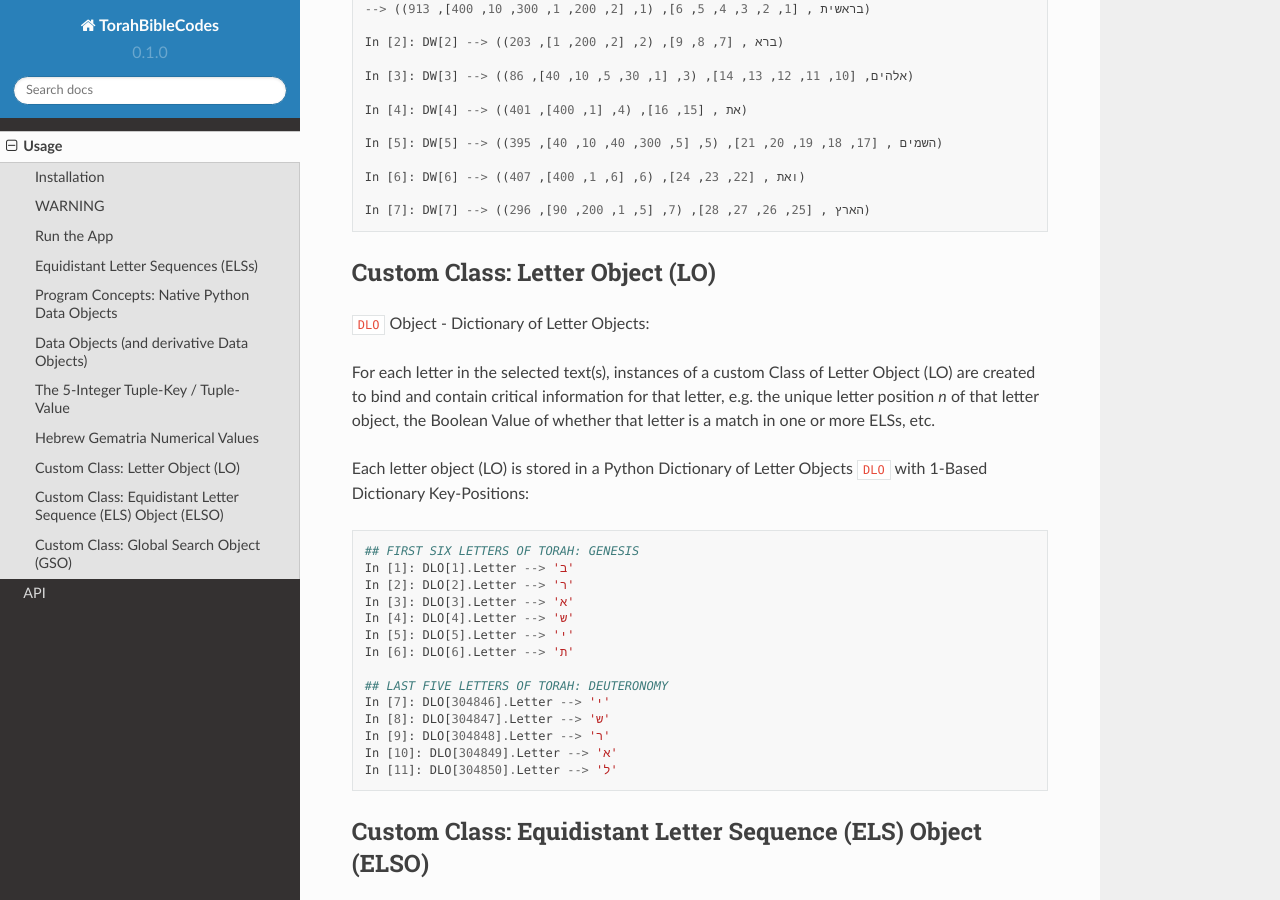
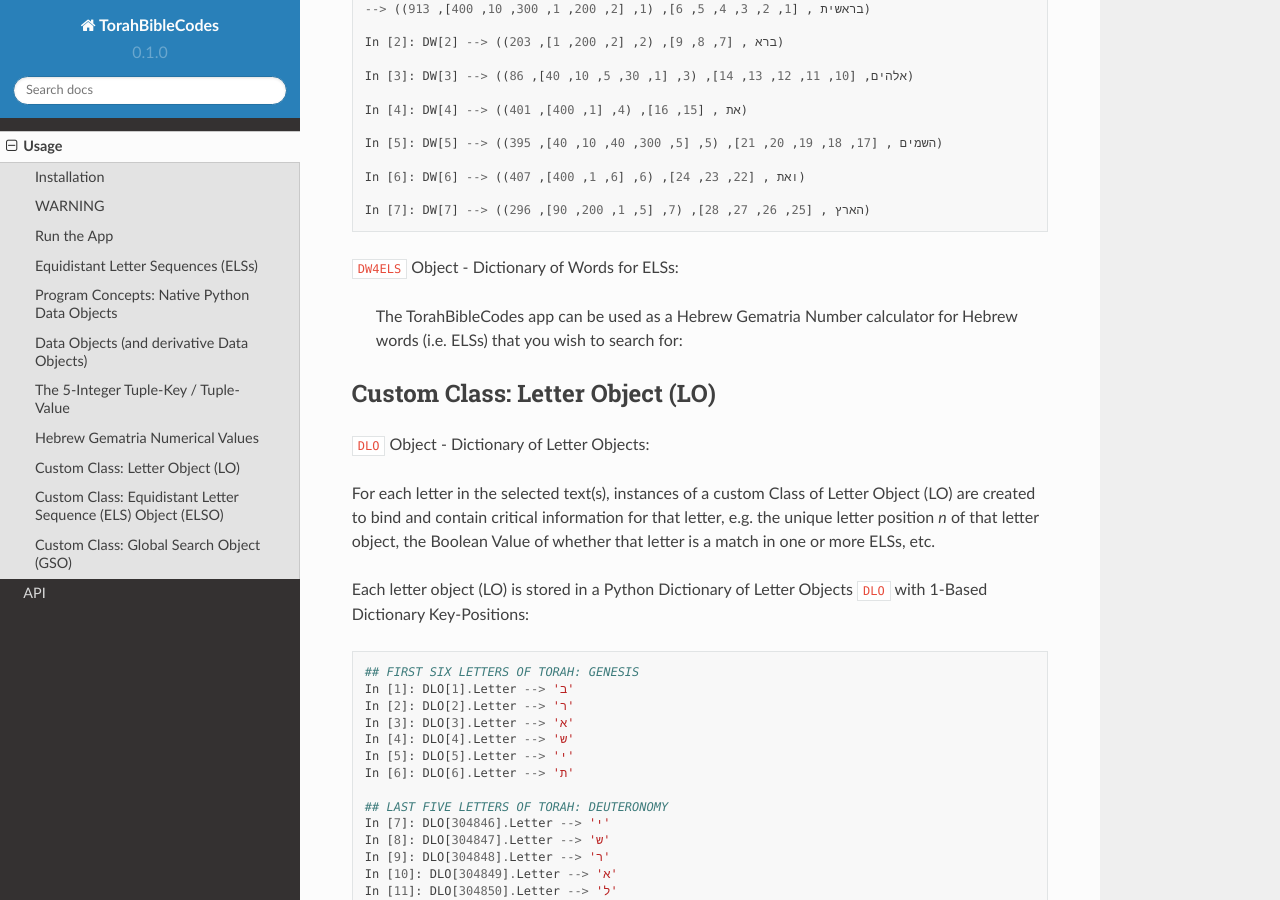
Before and after one commit to TorahBibleCodes/TorahBibleCodes_Sphinx, a Sphinx documentation site: the page built from docs/source/usage.rst, in a window 1280 px wide and 900 px high, scrolled down 9651 px. Built offline with Sphinx 7.4.7 and the Read the Docs theme 2.0.0, drawn with Linux system fonts in a browser that asks for light colours.

Commit message:
Update usage.rst

```diff
--- a/docs/source/usage.rst
+++ b/docs/source/usage.rst
@@ -436,11 +436,15 @@
 
    In [7]: DW[7] --> (הארץ , [25, 26, 27, 28], (7, [5, 1, 200, 90], 296))
 
+``DW4ELS`` Object - Dictionary of Words for ELSs:
+
+ The TorahBibleCodes app can be used as a Hebrew Gematria Number calculator for Hebrew words (i.e. ELSs) that you wish to search for:
+
 
 Custom Class: Letter Object (LO)
 ----------------
 
-``DLO`` Object - Dictionary of Letter Objects::
+``DLO`` Object - Dictionary of Letter Objects:
 
 For each letter in the selected text(s), instances of a custom Class of Letter Object (LO) are created to bind and contain critical information for that letter, e.g. the unique letter position *n* of that letter object, the Boolean Value of whether that letter is a match in one or more ELSs, etc.
 
```
